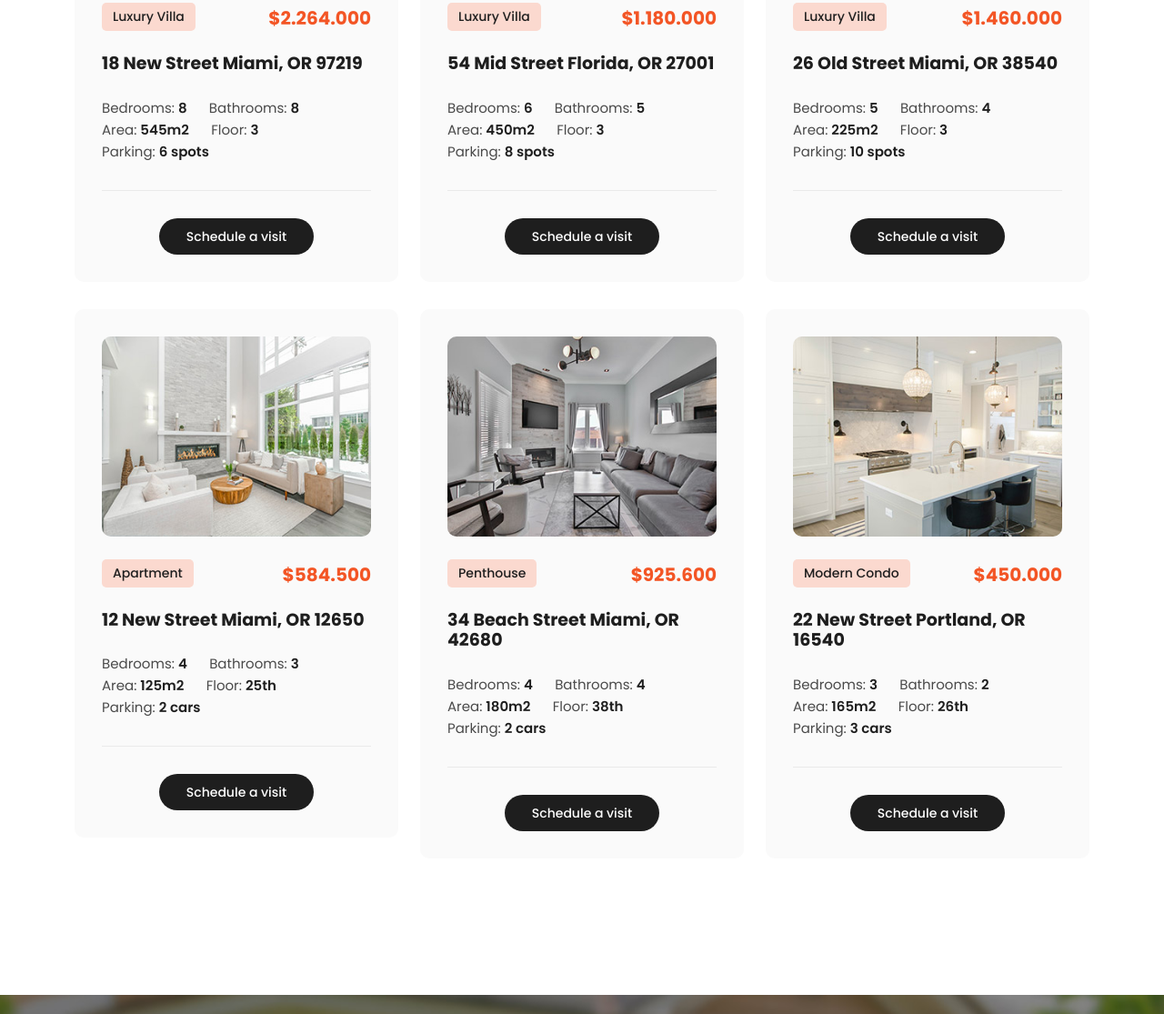
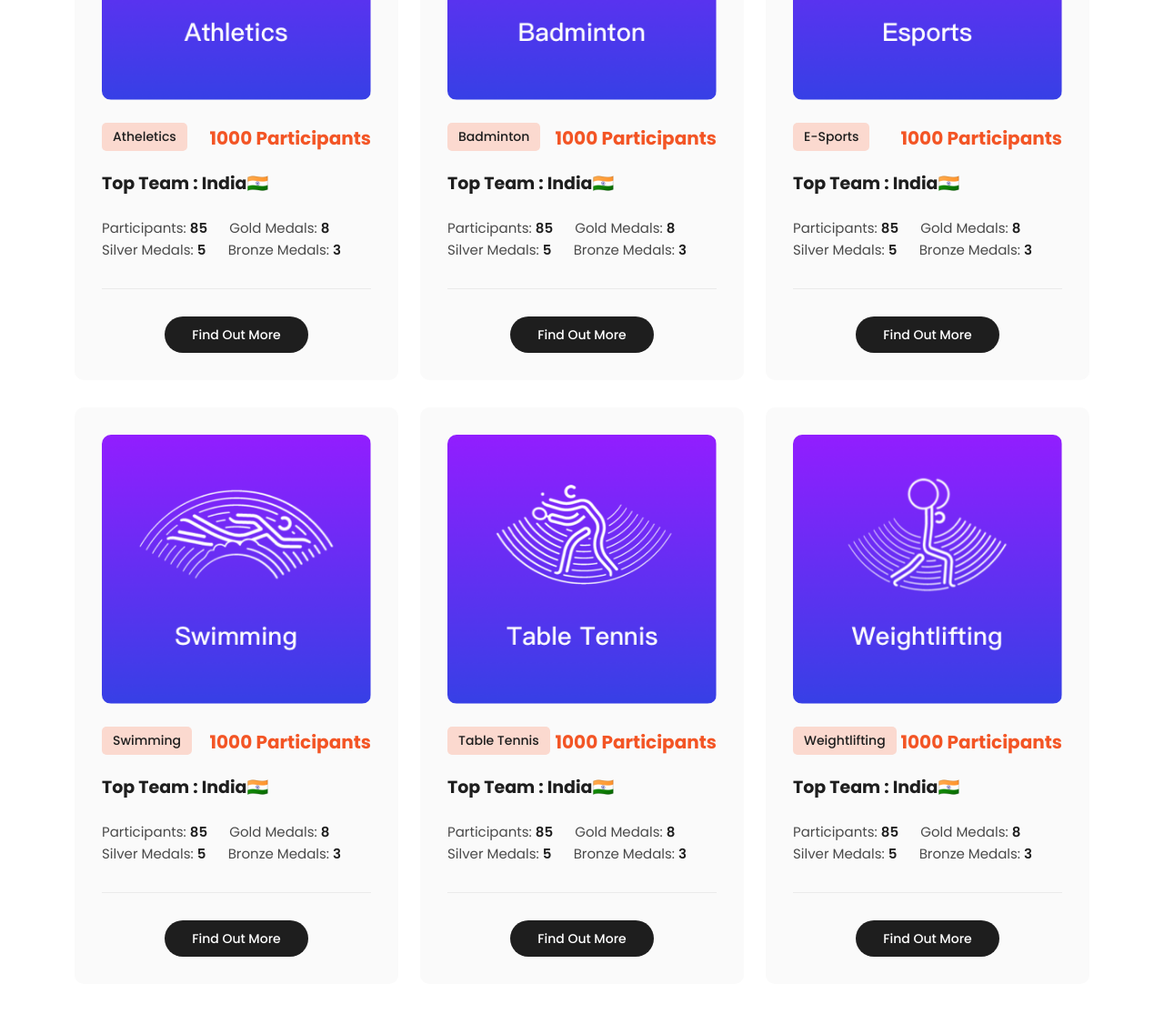
Before and after one commit to harish2773/AnkitIG_CSS-Battles-2, a plain HTML site: page project/index.html in a window 1280 px wide. Shown: the part 4607-5722 px from the top of the page at 91% size. Drawn offline with nearby package versions, Linux system fonts and the light colour scheme.

Commit message:
added the disciplines

```diff
--- a/project/index.html
+++ b/project/index.html
@@ -367,118 +367,116 @@ https://templatemo.com/tm-591-villa-agency
       <div class="row">
         <div class="col-lg-4 offset-lg-4">
           <div class="section-heading text-center">
-            <h6>| Properties</h6>
-            <h2>We Provide The Best Property You Like</h2>
+            <h6>Disciplines</h6>
+            <h2>Explore Top Asian Games Disciplines With Us</h2>
           </div>
         </div>
       </div>
       <div class="row">
         <div class="col-lg-4 col-md-6">
           <div class="item">
-            <a href="property-details.html"><img src="assets/images/property-01.jpg" alt=""></a>
-            <span class="category">Luxury Villa</span>
-            <h6>$2.264.000</h6>
-            <h4><a href="property-details.html">18 New Street Miami, OR 97219</a></h4>
+            <a href="property-details.html"><img src="assets/images/atheletics.png" alt=""></a>
+            <span class="category">Atheletics</span>
+            <h6>1000 Participants</h6>
+            <h4><a href="property-details.html">Top Team : India</a>🇮🇳</h4>
             <ul>
-              <li>Bedrooms: <span>8</span></li>
-              <li>Bathrooms: <span>8</span></li>
-              <li>Area: <span>545m2</span></li>
-              <li>Floor: <span>3</span></li>
-              <li>Parking: <span>6 spots</span></li>
+              <li>Participants: <span>85</span></li>
+              <li>Gold Medals: <span>8</span></li>
+              <li>Silver Medals: <span>5</span></li>
+              <li>Bronze Medals: <span>3</span></li>
             </ul>
             <div class="main-button">
-              <a href="property-details.html">Schedule a visit</a>
+              <a href="property-details.html">Find Out More</a>
             </div>
           </div>
         </div>
         <div class="col-lg-4 col-md-6">
           <div class="item">
-            <a href="property-details.html"><img src="assets/images/property-02.jpg" alt=""></a>
-            <span class="category">Luxury Villa</span>
-            <h6>$1.180.000</h6>
-            <h4><a href="property-details.html">54 Mid Street Florida, OR 27001</a></h4>
+            <a href="property-details.html"><img src="assets/images/badmintion.png" alt=""></a>
+            <span class="category">Badminton</span>
+            <h6>1000 Participants</h6>
+            <h4><a href="property-details.html">Top Team : India</a>🇮🇳</h4>
             <ul>
-              <li>Bedrooms: <span>6</span></li>
-              <li>Bathrooms: <span>5</span></li>
-              <li>Area: <span>450m2</span></li>
-              <li>Floor: <span>3</span></li>
-              <li>Parking: <span>8 spots</span></li>
+              <li>Participants: <span>85</span></li>
+              <li>Gold Medals: <span>8</span></li>
+              <li>Silver Medals: <span>5</span></li>
+              <li>Bronze Medals: <span>3</span></li>
             </ul>
             <div class="main-button">
-              <a href="property-details.html">Schedule a visit</a>
+              <a href="property-details.html">Find Out More</a>
             </div>
           </div>
         </div>
         <div class="col-lg-4 col-md-6">
           <div class="item">
-            <a href="property-details.html"><img src="assets/images/property-03.jpg" alt=""></a>
-            <span class="category">Luxury Villa</span>
-            <h6>$1.460.000</h6>
-            <h4><a href="property-details.html">26 Old Street Miami, OR 38540</a></h4>
+            <a href="property-details.html"><img src="assets/images/esports.png" alt=""></a>
+            <span class="category">E-Sports</span>
+            <h6>1000 Participants</h6>
+            <h4><a href="property-details.html">Top Team : India</a>🇮🇳</h4>
             <ul>
-              <li>Bedrooms: <span>5</span></li>
-              <li>Bathrooms: <span>4</span></li>
-              <li>Area: <span>225m2</span></li>
-              <li>Floor: <span>3</span></li>
-              <li>Parking: <span>10 spots</span></li>
+              <li>Participants: <span>85</span></li>
+              <li>Gold Medals: <span>8</span></li>
+              <li>Silver Medals: <span>5</span></li>
+              <li>Bronze Medals: <span>3</span></li>
             </ul>
             <div class="main-button">
-              <a href="property-details.html">Schedule a visit</a>
+              <a href="property-details.html">Find Out More</a>
+            </div>
+          </div>
+        </div>
+
+        <div class="col-lg-4 col-md-6">
+          <div class="item">
+            <a href="property-details.html"><img src="assets/images/swimming.png" alt=""></a>
+            <span class="category">Swimming</span>
+            <h6>1000 Participants</h6>
+            <h4><a href="property-details.html">Top Team : India</a>🇮🇳</h4>
+            <ul>
+              <li>Participants: <span>85</span></li>
+              <li>Gold Medals: <span>8</span></li>
+              <li>Silver Medals: <span>5</span></li>
+              <li>Bronze Medals: <span>3</span></li>
+            </ul>
+            <div class="main-button">
+              <a href="property-details.html">Find Out More</a>
             </div>
           </div>
         </div>
         <div class="col-lg-4 col-md-6">
           <div class="item">
-            <a href="property-details.html"><img src="assets/images/property-04.jpg" alt=""></a>
-            <span class="category">Apartment</span>
-            <h6>$584.500</h6>
-            <h4><a href="property-details.html">12 New Street Miami, OR 12650</a></h4>
+            <a href="property-details.html"><img src="assets/images/tt.png" alt=""></a>
+            <span class="category">Table Tennis</span>
+            <h6>1000 Participants</h6>
+            <h4><a href="property-details.html">Top Team : India</a>🇮🇳</h4>
             <ul>
-              <li>Bedrooms: <span>4</span></li>
-              <li>Bathrooms: <span>3</span></li>
-              <li>Area: <span>125m2</span></li>
-              <li>Floor: <span>25th</span></li>
-              <li>Parking: <span>2 cars</span></li>
+              <li>Participants: <span>85</span></li>
+              <li>Gold Medals: <span>8</span></li>
+              <li>Silver Medals: <span>5</span></li>
+              <li>Bronze Medals: <span>3</span></li>
             </ul>
             <div class="main-button">
-              <a href="property-details.html">Schedule a visit</a>
+              <a href="property-details.html">Find Out More</a>
             </div>
           </div>
         </div>
         <div class="col-lg-4 col-md-6">
           <div class="item">
-            <a href="property-details.html"><img src="assets/images/property-05.jpg" alt=""></a>
-            <span class="category">Penthouse</span>
-            <h6>$925.600</h6>
-            <h4><a href="property-details.html">34 Beach Street Miami, OR 42680</a></h4>
+            <a href="property-details.html"><img src="assets/images/w.png" alt=""></a>
+            <span class="category">Weightlifting</span>
+            <h6>1000 Participants</h6>
+            <h4><a href="property-details.html">Top Team : India</a>🇮🇳</h4>
             <ul>
-              <li>Bedrooms: <span>4</span></li>
-              <li>Bathrooms: <span>4</span></li>
-              <li>Area: <span>180m2</span></li>
-              <li>Floor: <span>38th</span></li>
-              <li>Parking: <span>2 cars</span></li>
+              <li>Participants: <span>85</span></li>
+              <li>Gold Medals: <span>8</span></li>
+              <li>Silver Medals: <span>5</span></li>
+              <li>Bronze Medals: <span>3</span></li>
             </ul>
             <div class="main-button">
-              <a href="property-details.html">Schedule a visit</a>
+              <a href="property-details.html">Find Out More</a>
             </div>
           </div>
         </div>
-        <div class="col-lg-4 col-md-6">
-          <div class="item">
-            <a href="property-details.html"><img src="assets/images/property-06.jpg" alt=""></a>
-            <span class="category">Modern Condo</span>
-            <h6>$450.000</h6>
-            <h4><a href="property-details.html">22 New Street Portland, OR 16540</a></h4>
-            <ul>
-              <li>Bedrooms: <span>3</span></li>
-              <li>Bathrooms: <span>2</span></li>
-              <li>Area: <span>165m2</span></li>
-              <li>Floor: <span>26th</span></li>
-              <li>Parking: <span>3 cars</span></li>
-            </ul>
-            <div class="main-button">
-              <a href="property-details.html">Schedule a visit</a>
-            </div>
+
           </div>
         </div>
       </div>
```
Also changed, not shown: project/assets/images/atheletics.png (added), project/assets/images/badmintion.png (added), project/assets/images/esports.png (added), project/assets/images/swimming.png (added), project/assets/images/tt.png (added), project/assets/images/w.png (added).
